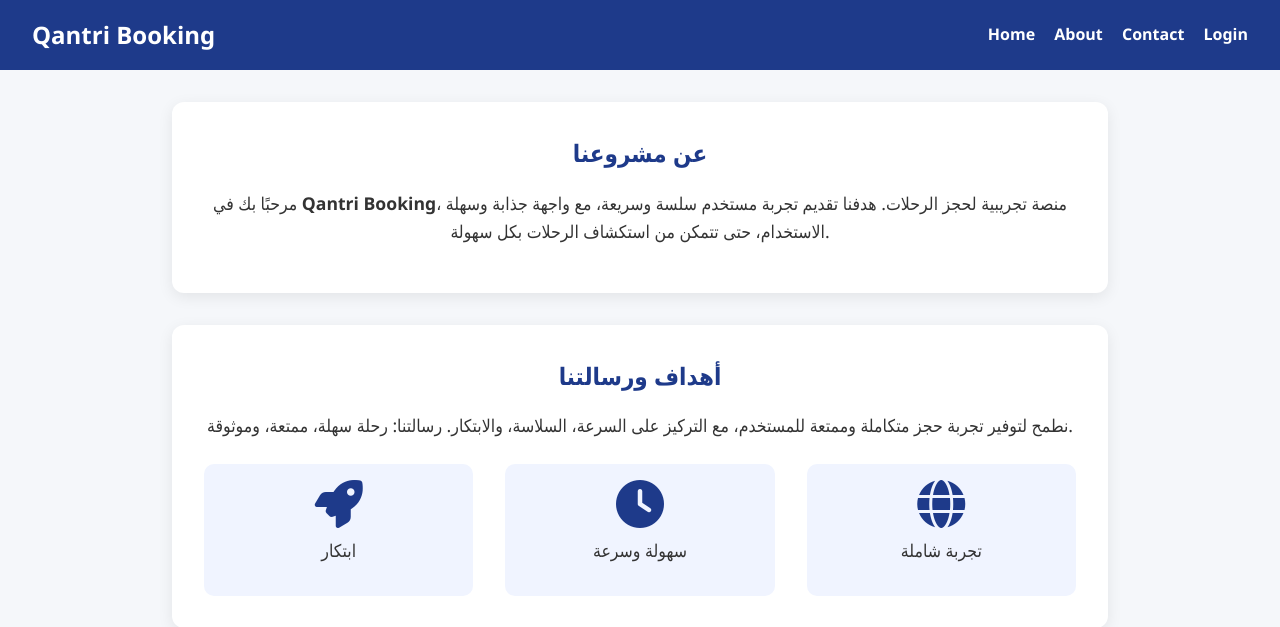
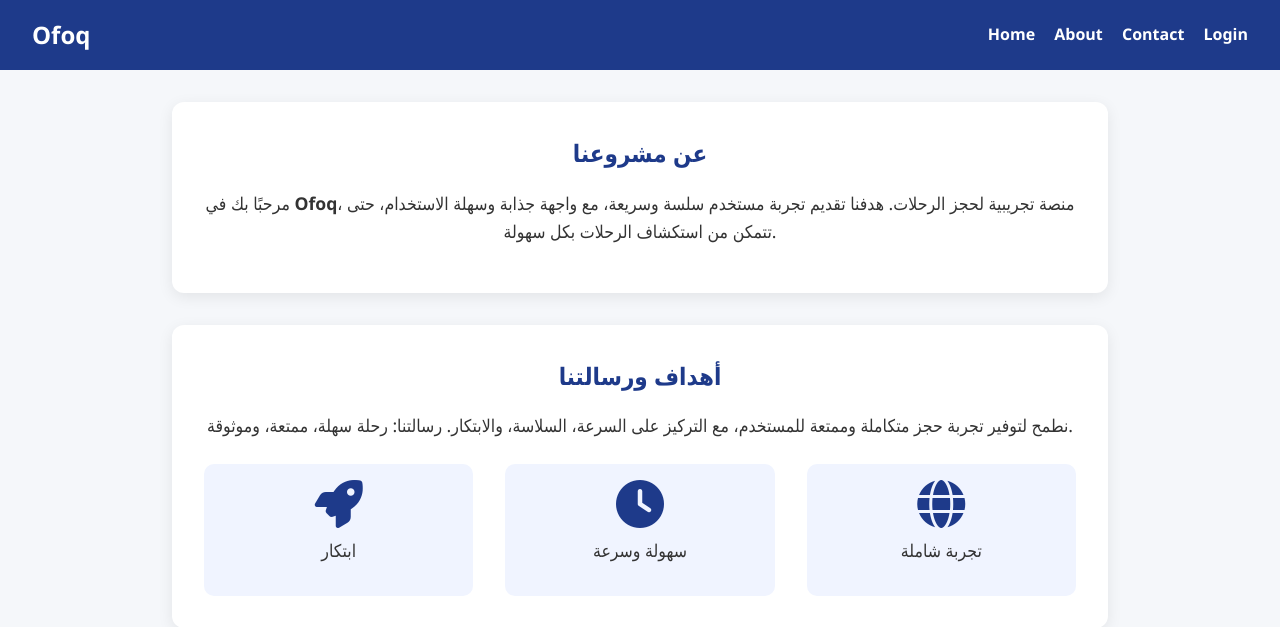
Before and after one commit to elqan3/Ofoq, a Flask app: page /about in a window 1280 px wide. Shown: the top 627 px of the page. Run offline with Flask 3, Linux system fonts and the light colour scheme.

Commit message:
Update about.html
change qantri booking to Ofoq

```diff
--- a/templates/about.html
+++ b/templates/about.html
@@ -4,7 +4,7 @@
 <head>
 <meta charset="UTF-8">
 <meta name="viewport" content="width=device-width, initial-scale=1.0">
-<title>About Us - Qantri Booking</title>
+<title>About Us - Ofoq </title>
 <link rel="stylesheet" href="{{ url_for('static', filename='css/style.css') }}">
 <link rel="stylesheet" href="https://cdnjs.cloudflare.com/ajax/libs/font-awesome/6.4.0/css/all.min.css">
 <style>
@@ -63,7 +63,7 @@
 
 <!-- ====== Header ====== -->
 <header>
-    <div class="logo">Qantri Booking</div>
+    <div class="logo">Ofoq</div>
     <nav>
         <a href="{{ url_for('index') }}">Home</a>
         <a href="{{ url_for('about') }}">About</a>
@@ -76,7 +76,7 @@
 <div class="container">
     <section>
         <h1>عن مشروعنا</h1>
-        <p>مرحبًا بك في <strong>Qantri Booking</strong>، منصة تجريبية لحجز الرحلات. هدفنا تقديم تجربة مستخدم سلسة وسريعة، مع واجهة جذابة وسهلة الاستخدام، حتى تتمكن من استكشاف الرحلات بكل سهولة.</p>
+        <p>مرحبًا بك في <strong>Ofoq</strong>، منصة تجريبية لحجز الرحلات. هدفنا تقديم تجربة مستخدم سلسة وسريعة، مع واجهة جذابة وسهلة الاستخدام، حتى تتمكن من استكشاف الرحلات بكل سهولة.</p>
     </section>
 
     <section>
```
